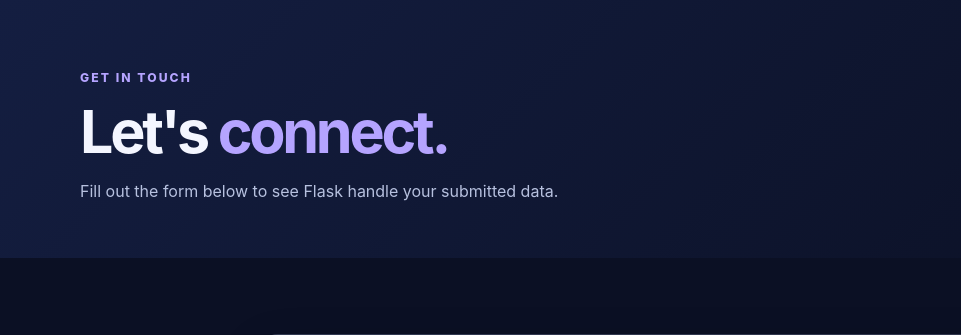
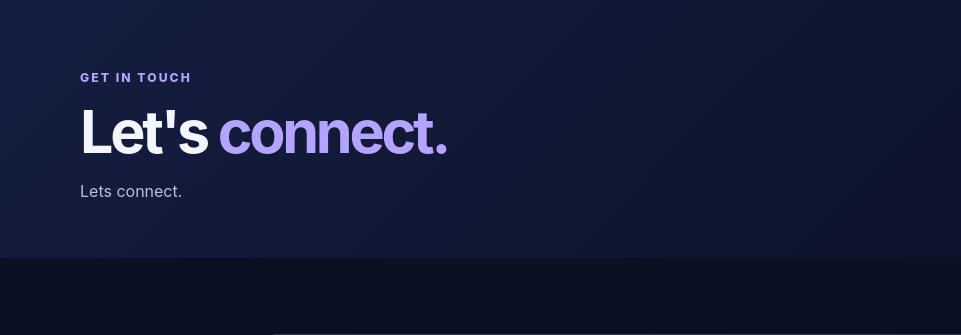
Before and after one commit to suvradwip/portfolio, a Flask app: page /contact in a window 1280 px wide. Shown: the part 77-412 px from the top of the page, without its empty margins (0-961 px from the left). Run offline with Flask 3, Linux system fonts and the light colour scheme.

Commit message:
Update contact section text for clarity

```diff
--- a/templates/contact.html
+++ b/templates/contact.html
@@ -5,7 +5,7 @@
     <div class="container">
         <p class="eyebrow">GET IN TOUCH</p>
         <h1>Let's <span>connect.</span></h1>
-        <p>Fill out the form below to see Flask handle your submitted data.</p>
+        <p>Lets connect.</p>
     </div>
 </section>
 <section class="section container narrow">
```
